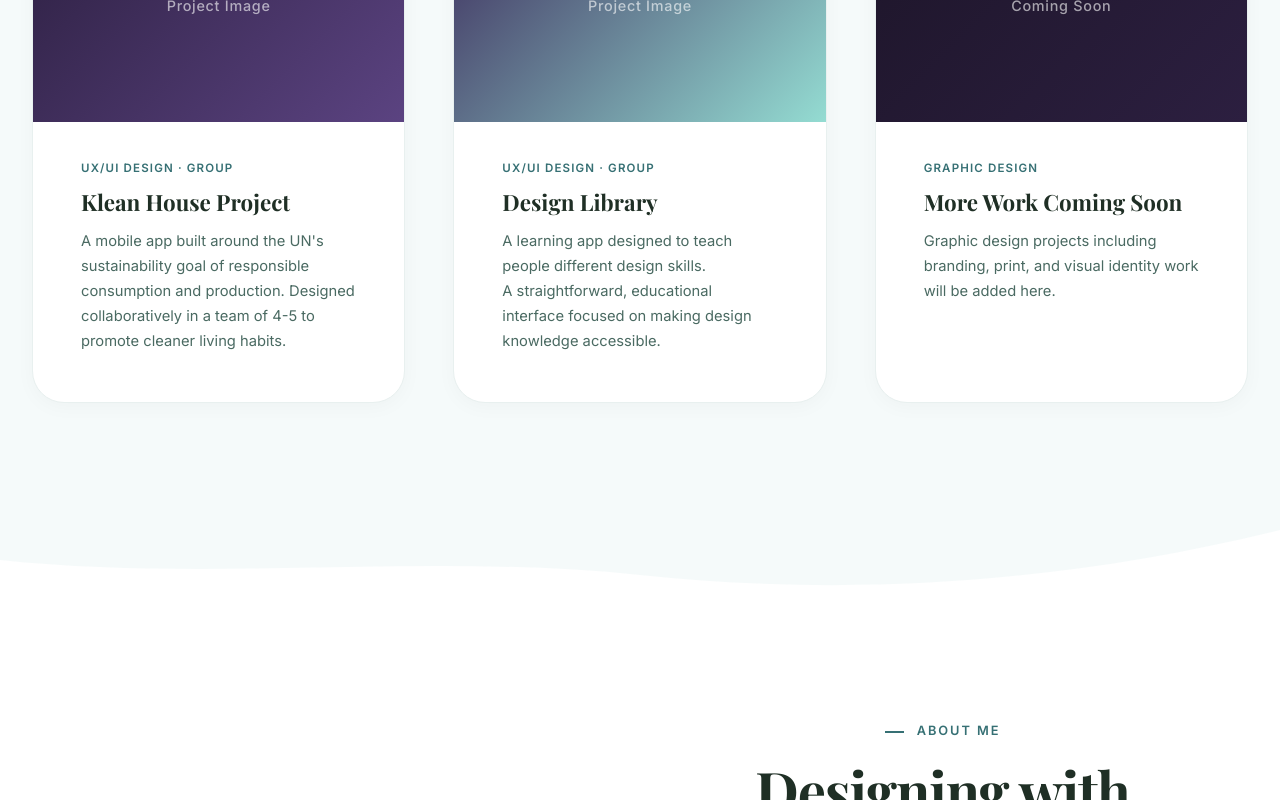
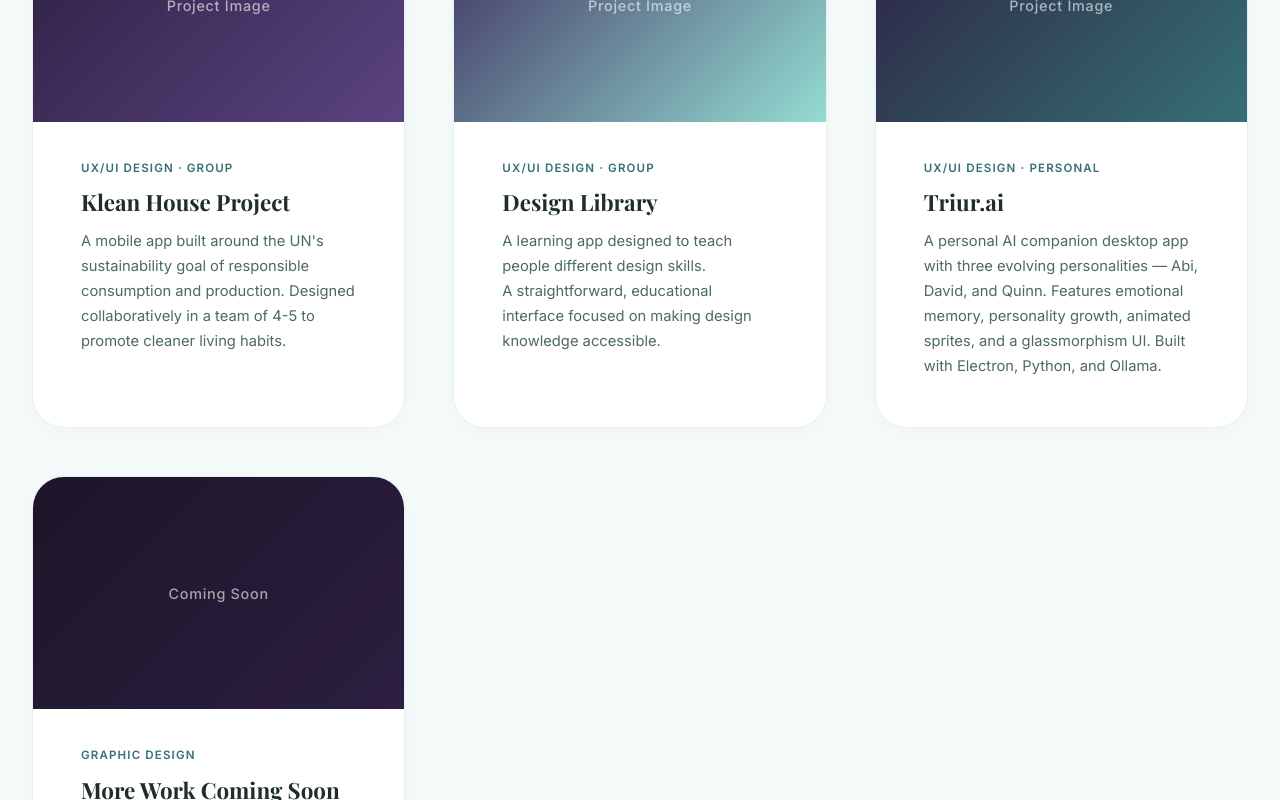
Before and after one commit to AMPickettDesign/AMPickettDesign.github.io, a React (Vite) app: page / in a window 1280 px wide. Shown: the part 1920-2720 px from the top of the page. Built offline with nearby package versions, Linux system fonts and the light colour scheme.

Commit message:
Add Triur.ai project card, GitHub social link, and GitHub contact link
- Add Triur.ai to project grid (UX/UI + Personal category) with GitHub repo link
- Add GitHub icon to footer social links pointing to AMPickettDesign profile
- Add GitHub as a contact method in the contact section

```diff
--- a/src/components/Contact.jsx
+++ b/src/components/Contact.jsx
@@ -59,6 +59,10 @@
                   <span className="contact__link-label">Location</span>
                   <span>Spokane, WA</span>
                 </span>
+                <a href="https://github.com/AMPickettDesign" target="_blank" rel="noopener noreferrer" className="contact__link">
+                  <span className="contact__link-label">GitHub</span>
+                  <span>AMPickettDesign</span>
+                </a>
               </div>
             </div>
           </ScrollReveal>
--- a/src/components/Footer.jsx
+++ b/src/components/Footer.jsx
@@ -18,6 +18,9 @@
             <a href="#" aria-label="Instagram">
               <svg width="20" height="20" viewBox="0 0 24 24" fill="none" stroke="currentColor" strokeWidth="2"><rect x="2" y="2" width="20" height="20" rx="5" ry="5"/><path d="M16 11.37A4 4 0 1 1 12.63 8 4 4 0 0 1 16 11.37z"/><line x1="17.5" y1="6.5" x2="17.51" y2="6.5"/></svg>
             </a>
+            <a href="https://github.com/AMPickettDesign" target="_blank" rel="noopener noreferrer" aria-label="GitHub">
+              <svg width="20" height="20" viewBox="0 0 24 24" fill="none" stroke="currentColor" strokeWidth="2"><path d="M9 19c-5 1.5-5-2.5-7-3m14 6v-3.87a3.37 3.37 0 0 0-.94-2.61c3.14-.35 6.44-1.54 6.44-7A5.44 5.44 0 0 0 20 4.77 5.07 5.07 0 0 0 19.91 1S18.73.65 16 2.48a13.38 13.38 0 0 0-7 0C6.27.65 5.09 1 5.09 1A5.07 5.07 0 0 0 5 4.77a5.44 5.44 0 0 0-1.5 3.78c0 5.42 3.3 6.61 6.44 7A3.37 3.37 0 0 0 9 18.13V22"/></svg>
+            </a>
           </div>
         </div>
       </div>
--- a/src/data/portfolio.js
+++ b/src/data/portfolio.js
@@ -46,6 +46,15 @@
   },
   {
     id: 6,
+    categories: ['uxui', 'personal'],
+    tag: 'UX/UI Design · Personal',
+    title: 'Triur.ai',
+    description: 'A personal AI companion desktop app with three evolving personalities — Abi, David, and Quinn. Features emotional memory, personality growth, animated sprites, and a glassmorphism UI. Built with Electron, Python, and Ollama.',
+    gradient: 'linear-gradient(135deg, #2c1f40, #367074)',
+    link: 'https://github.com/AMPickettDesign/Triur.ai',
+  },
+  {
+    id: 7,
     categories: ['design'],
     tag: 'Graphic Design',
     title: 'More Work Coming Soon',
```
